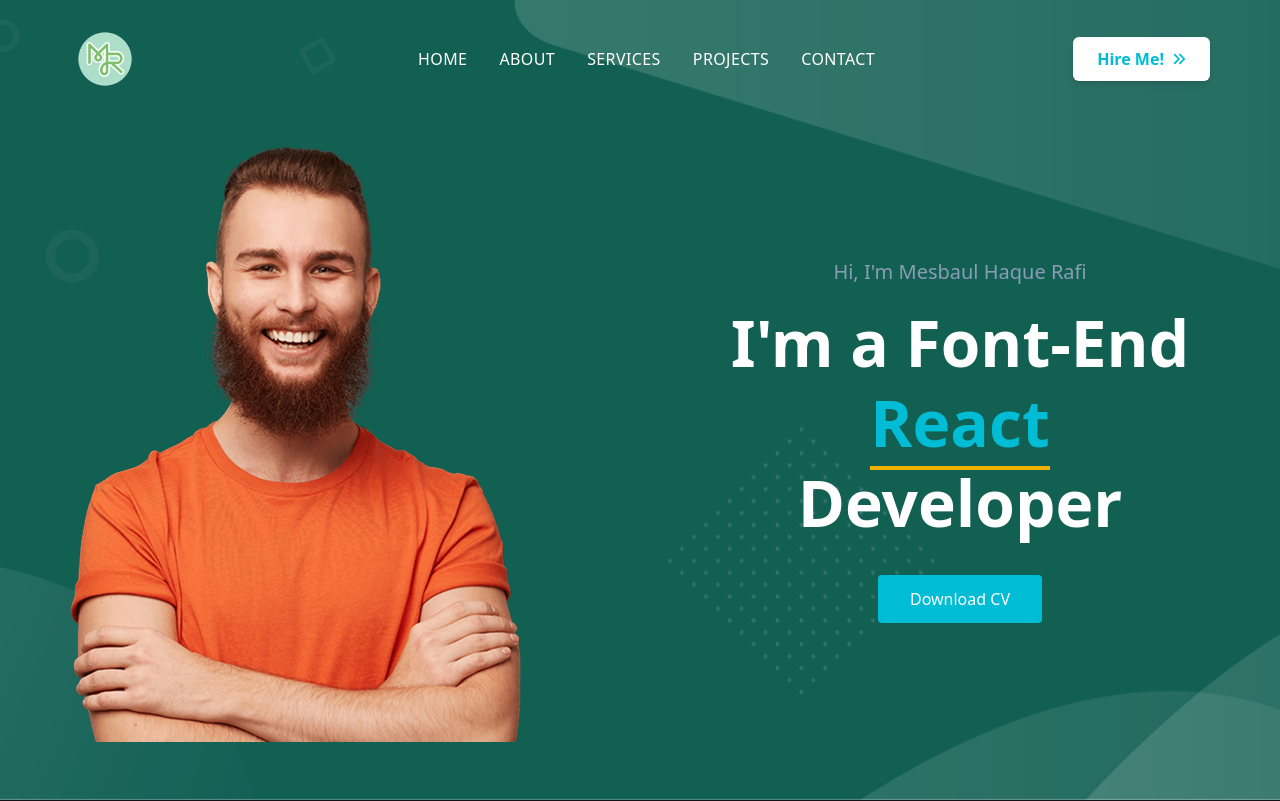
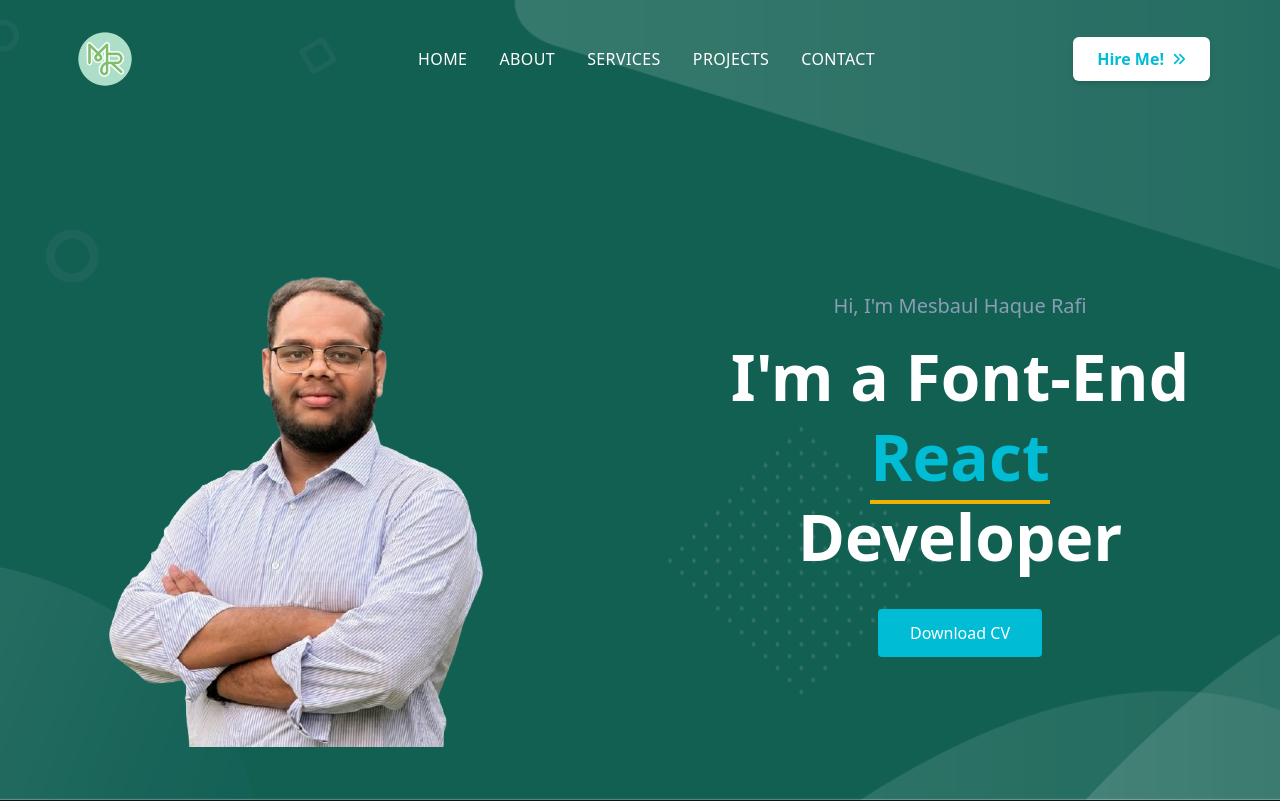
Before and after one commit to mesbaulrafi/myPortfolio, a React (Vite) app: page / in a window 1280 px wide. Shown: the top 801 px of the page. Built offline with nearby package versions, Linux system fonts and the light colour scheme.

Commit message:
add my images

```diff
--- a/src/components/layouts/Benner.jsx
+++ b/src/components/layouts/Benner.jsx
@@ -1,13 +1,13 @@
 import React from "react";
 import Images from "../Images";
-import Man from "/src/assets/man.png";
+import Man from "/src/assets/gitPhoto.png";
 import Button from "../Button";
 import Container from "../Container";
 
 const Benner = () => {
   return (
 
-    <div className="bg-[url('/src/assets/bennerBg.png')] bg-center bg-cover bg-no-repeat min-h-screen flex items-center pt-32 lg:pt-20">
+    <div className="bg-[url('/src/assets/bennerBg.png')] bg-center bg-cover bg-no-repeat min-h-screen flex items-center pt-32 lg:pt-37">
       <Container>
         <div className="flex flex-col lg:flex-row items-center justify-between">
           {/* Images Part */}
```
Also changed, not shown: src/assets/gitPhoto.png (added).
